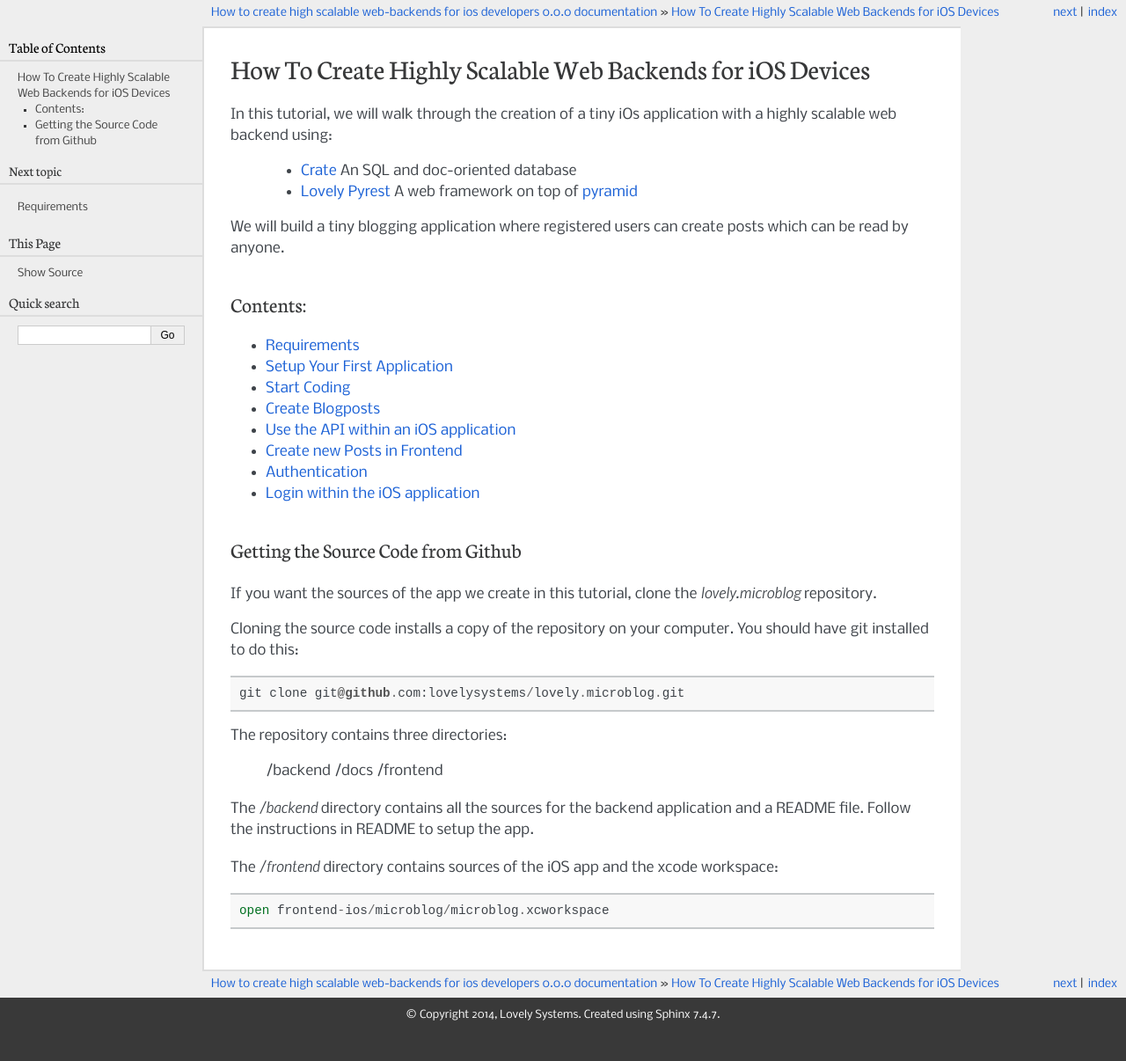
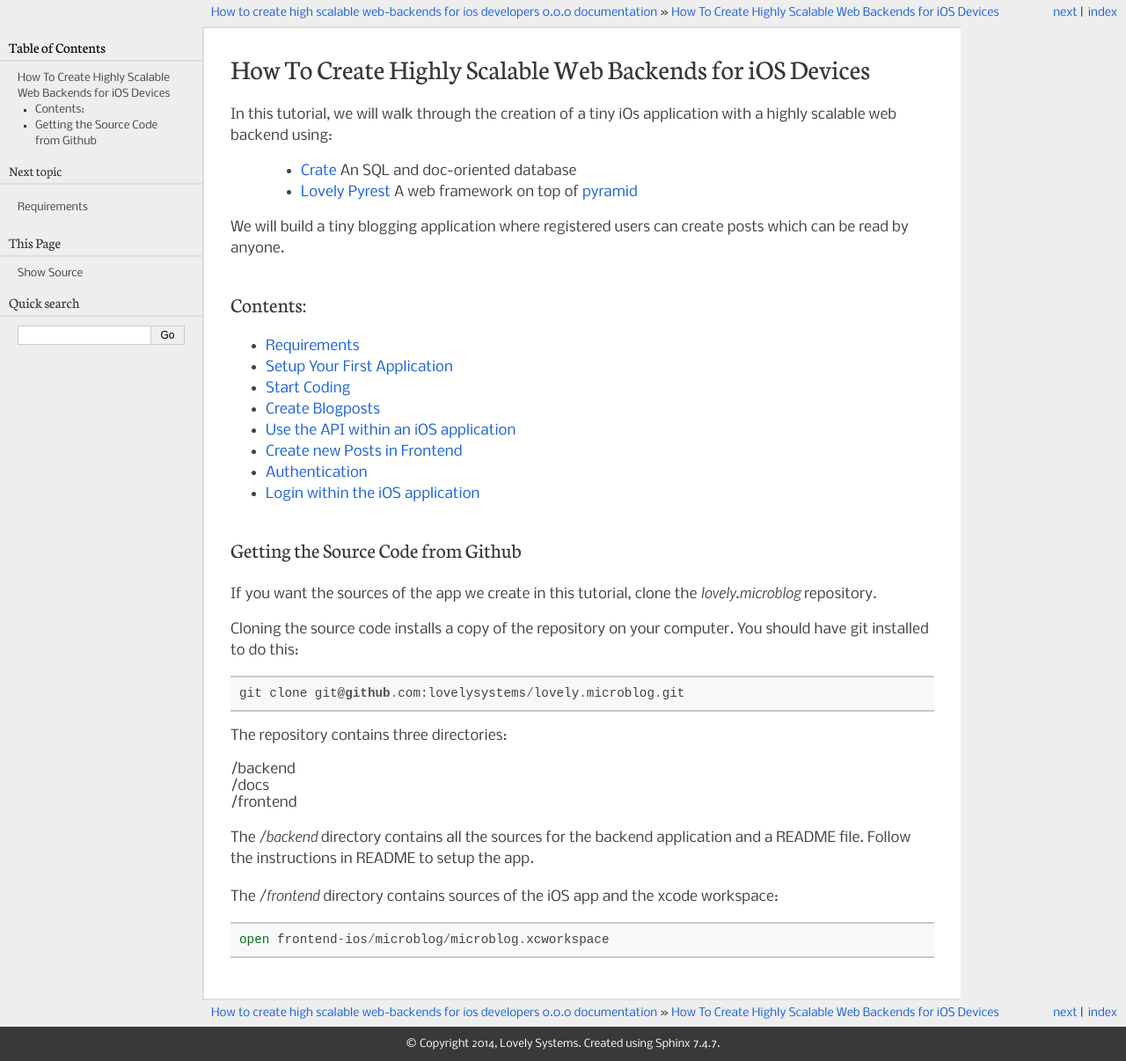
Before and after one commit to lovelysystems/lovely.microblog, a Sphinx documentation site: the page built from docs/docs/index.rst, in a window 1280 px wide. Shown: the whole page at 88% size. Built offline with Sphinx 7.4.7, drawn with Linux system fonts in a browser that asks for light colours; before the commit the page ends 1173 px from its top, so only the background shows below that.

Commit message:
fixed typos

```diff
--- a/docs/docs/index.rst
+++ b/docs/docs/index.rst
@@ -40,9 +40,9 @@ You should have git installed to do this::
 
 The repository contains three directories:
 
-    /backend
-    /docs
-    /frontend
+|    /backend
+|    /docs
+|    /frontend
 
 The `/backend` directory contains all the sources for the backend
 application and a README file. Follow the instructions in README to setup the app.
--- a/docs/docs/setup.rst
+++ b/docs/docs/setup.rst
@@ -85,7 +85,7 @@ If you are using git you could initialize a repo with something like this::
 
     sh$ cd microblog
     sh$ git init
-    sh$ git add
+    sh$ git add .
     sh$ git commit -m "Initial commit"
 
 Bootstrap and buildout
@@ -144,7 +144,7 @@ Non Sandboxed Development Setup
 ===============================
 
 If you prefer not to use buildout you can install crate and lovely.pyrest
-on your own following these instructions::
+on your own following these instructions:
 
     - `Setup Lovely Pyrest <http://lovelysystems.github.io/lovely.pyrest/setup.html>`_
     - `Crate <https://github.com/crate/crate>`_
```
